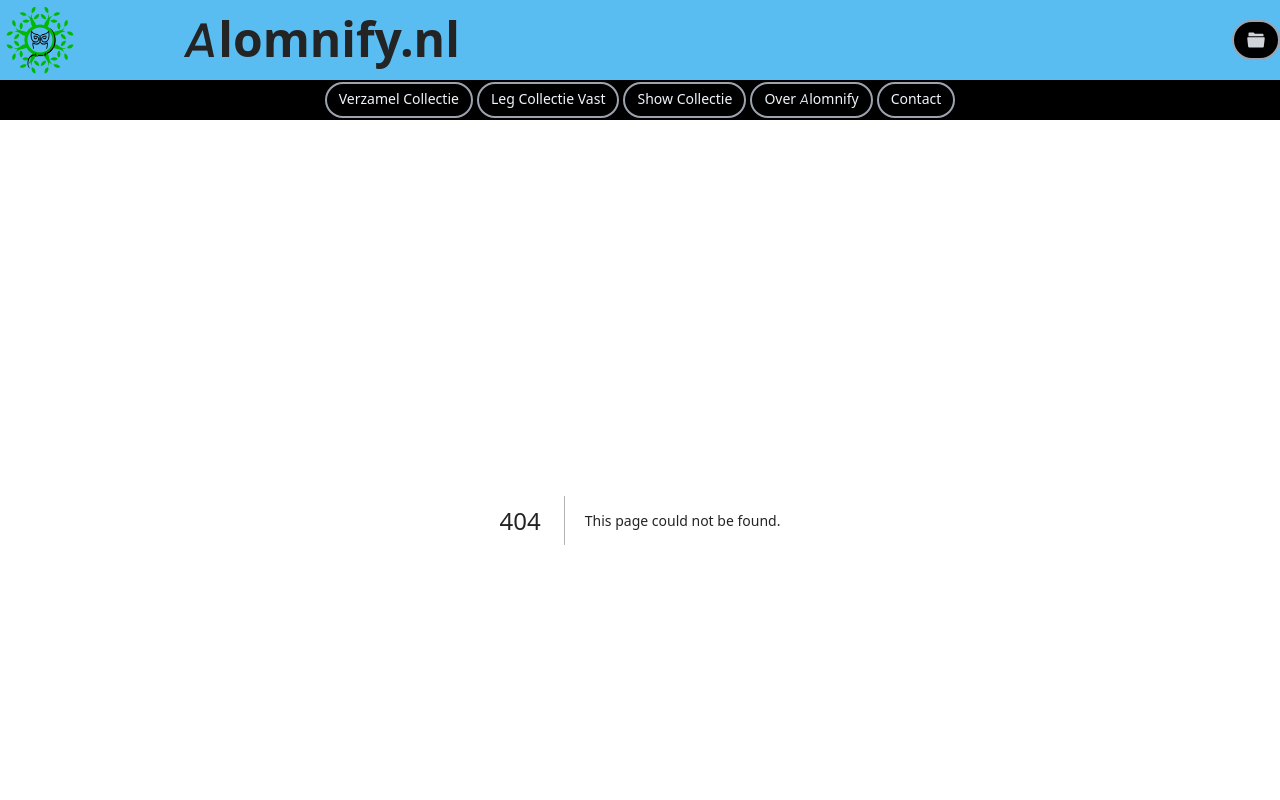
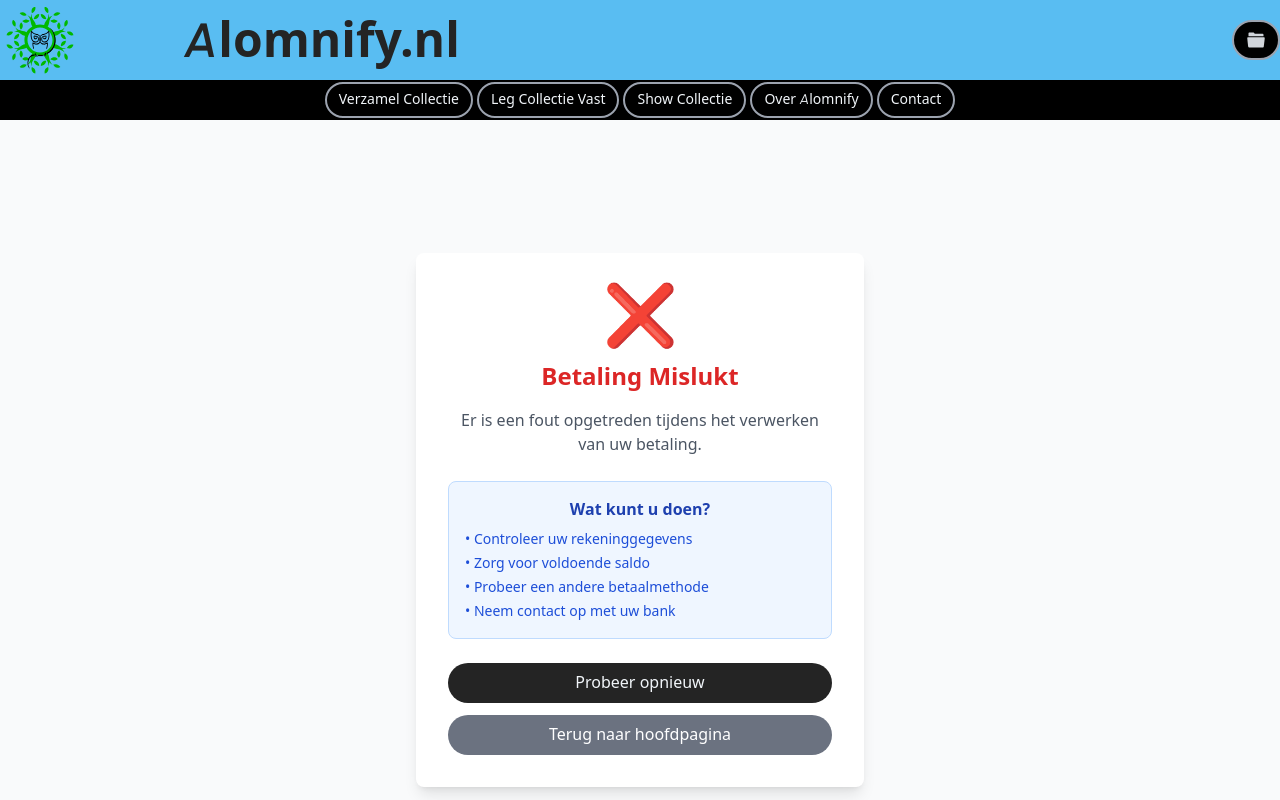
Before and after one commit to Mattiscarlatti/alomnify-web-frontend, a Next.js app: page /payment-failed in a window 1280 px wide. Before the commit this address had no page. Shown: the top 800 px of the page. Built offline with nearby package versions, Linux system fonts and the light colour scheme.

Commit message:
update12

```diff
--- /dev/null
+++ b/src/app/payment-canceled/page.tsx
@@ -0,0 +1,57 @@
+"use client";
+
+import { useSearchParams } from "next/navigation";
+
+export default function PaymentCanceled() {
+  const searchParams = useSearchParams();
+  const paymentIntentId = searchParams?.get("payment_intent");
+  const redirectStatus = searchParams?.get("redirect_status");
+
+  return (
+    <div className="min-h-screen flex items-center justify-center bg-gray-50">
+      <div className="max-w-md w-full bg-white rounded-lg shadow-lg p-8 text-center">
+        <div className="text-orange-500 text-6xl mb-4">
+          ⚠️
+        </div>
+
+        <h1 className="text-2xl font-bold mb-4 text-orange-600">
+          Betaling Geannuleerd
+        </h1>
+
+        <p className="text-gray-600 mb-6">
+          Uw betaling is geannuleerd. Er zijn geen kosten in rekening gebracht.
+        </p>
+
+        <div className="mb-6 p-4 bg-orange-50 border border-orange-200 rounded-lg">
+          <h3 className="font-semibold text-orange-800 mb-2">Wat gebeurt er nu?</h3>
+          <ul className="text-sm text-orange-700 text-left space-y-1">
+            <li>• Uw plantencollectie is niet opgeslagen</li>
+            <li>• Er zijn geen kosten in rekening gebracht</li>
+            <li>• U kunt de betaling opnieuw proberen</li>
+          </ul>
+        </div>
+
+        <button
+          onClick={() => window.location.href = "/"}
+          className="w-full btn btn-outline rounded-full bg-darkText text-slate-100 px-4 py-2 mb-3"
+        >
+          Terug naar hoofdpagina
+        </button>
+
+        <button
+          onClick={() => window.history.back()}
+          className="w-full btn btn-outline rounded-full bg-orange-600 text-white px-4 py-2"
+        >
+          Probeer opnieuw
+        </button>
+
+        {paymentIntentId && (
+          <div className="mt-6 pt-4 border-t text-sm text-gray-500">
+            <p>Betalings-ID: {paymentIntentId}</p>
+            {redirectStatus && <p>Status: {redirectStatus}</p>}
+          </div>
+        )}
+      </div>
+    </div>
+  );
+}
--- /dev/null
+++ b/src/app/payment-failed/page.tsx
@@ -0,0 +1,94 @@
+"use client";
+
+import { useSearchParams } from "next/navigation";
+
+export default function PaymentFailed() {
+  const searchParams = useSearchParams();
+  const paymentIntentId = searchParams?.get("payment_intent");
+  const errorType = searchParams?.get("error_type");
+  const errorMessage = searchParams?.get("error_message");
+
+  const getErrorTitle = () => {
+    switch (errorType) {
+      case 'insufficient_funds':
+        return 'Onvoldoende Saldo';
+      case 'card_declined':
+        return 'Betaling Geweigerd';
+      case 'authentication_required':
+        return 'Authenticatie Vereist';
+      default:
+        return 'Betaling Mislukt';
+    }
+  };
+
+  const getErrorDescription = () => {
+    switch (errorType) {
+      case 'insufficient_funds':
+        return 'Er staat onvoldoende saldo op uw rekening om deze betaling te voltooien.';
+      case 'card_declined':
+        return 'Uw bank heeft de betaling geweigerd. Controleer uw gegevens en probeer het opnieuw.';
+      case 'authentication_required':
+        return 'Extra authenticatie is vereist om deze betaling te voltooien.';
+      default:
+        return 'Er is een fout opgetreden tijdens het verwerken van uw betaling.';
+    }
+  };
+
+  return (
+    <div className="min-h-screen flex items-center justify-center bg-gray-50">
+      <div className="max-w-md w-full bg-white rounded-lg shadow-lg p-8 text-center">
+        <div className="text-red-500 text-6xl mb-4">
+          ❌
+        </div>
+
+        <h1 className="text-2xl font-bold mb-4 text-red-600">
+          {getErrorTitle()}
+        </h1>
+
+        <p className="text-gray-600 mb-6">
+          {getErrorDescription()}
+        </p>
+
+        {errorMessage && (
+          <div className="mb-6 p-4 bg-red-50 border border-red-200 rounded-lg">
+            <h3 className="font-semibold text-red-800 mb-2">Technische details:</h3>
+            <p className="text-sm text-red-700">
+              {errorMessage}
+            </p>
+          </div>
+        )}
+
+        <div className="mb-6 p-4 bg-blue-50 border border-blue-200 rounded-lg">
+          <h3 className="font-semibold text-blue-800 mb-2">Wat kunt u doen?</h3>
+          <ul className="text-sm text-blue-700 text-left space-y-1">
+            <li>• Controleer uw rekeninggegevens</li>
+            <li>• Zorg voor voldoende saldo</li>
+            <li>• Probeer een andere betaalmethode</li>
+            <li>• Neem contact op met uw bank</li>
+          </ul>
+        </div>
+
+        <button
+          onClick={() => window.history.back()}
+          className="w-full btn btn-outline rounded-full bg-darkText text-slate-100 px-4 py-2 mb-3"
+        >
+          Probeer opnieuw
+        </button>
+
+        <button
+          onClick={() => window.location.href = "/"}
+          className="w-full btn btn-outline rounded-full bg-gray-500 text-white px-4 py-2"
+        >
+          Terug naar hoofdpagina
+        </button>
+
+        {paymentIntentId && (
+          <div className="mt-6 pt-4 border-t text-sm text-gray-500">
+            <p>Betalings-ID: {paymentIntentId}</p>
+            {errorType && <p>Error type: {errorType}</p>}
+          </div>
+        )}
+      </div>
+    </div>
+  );
+}
--- a/src/components/stripepayment.tsx
+++ b/src/components/stripepayment.tsx
@@ -91,7 +91,27 @@ const StripePayment = () => {
 
       if (error) {
         console.error("Payment failed:", error);
-        setPaymentStatus(`Betaling mislukt: ${error.message}`);
+
+        // Handle different error types
+        if (error.type === 'card_error' && error.code === 'payment_intent_authentication_failure') {
+          setPaymentStatus("Betaling geannuleerd door gebruiker.");
+          // Redirect to cancellation page after a short delay
+          setTimeout(() => {
+            window.location.href = `/payment-canceled?payment_intent=${payment_intent_id}&reason=user_canceled`;
+          }, 2000);
+        } else if (error.type === 'card_error') {
+          // Handle specific card errors
+          const errorType = error.decline_code || error.code || 'card_error';
+          setPaymentStatus(`Betaling mislukt: ${error.message}`);
+          setTimeout(() => {
+            window.location.href = `/payment-failed?payment_intent=${payment_intent_id}&error_type=${errorType}&error_message=${encodeURIComponent(error.message || 'Unknown error')}`;
+          }, 2000);
+        } else {
+          setPaymentStatus(`Betaling mislukt: ${error.message}`);
+          setTimeout(() => {
+            window.location.href = `/payment-failed?payment_intent=${payment_intent_id}&error_type=unknown&error_message=${encodeURIComponent(error.message || 'Unknown error')}`;
+          }, 2000);
+        }
       }
     } catch (error) {
       console.error("Error during payment:", error);
```
